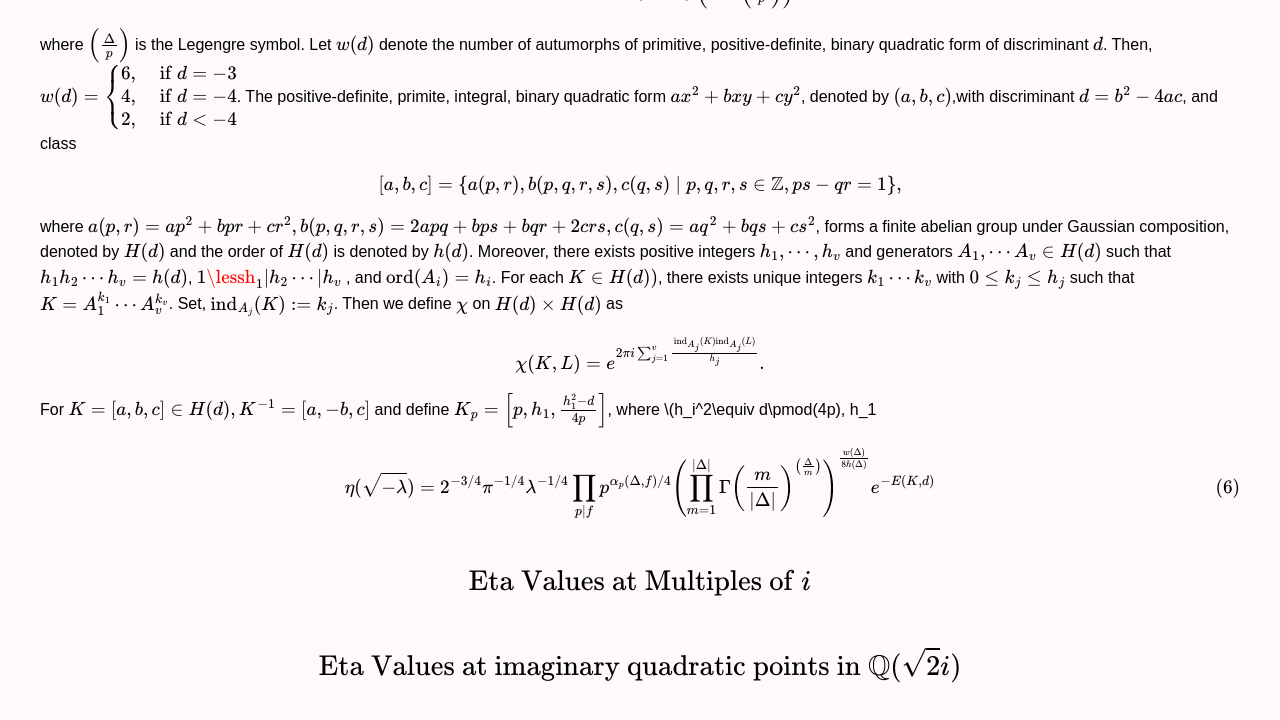
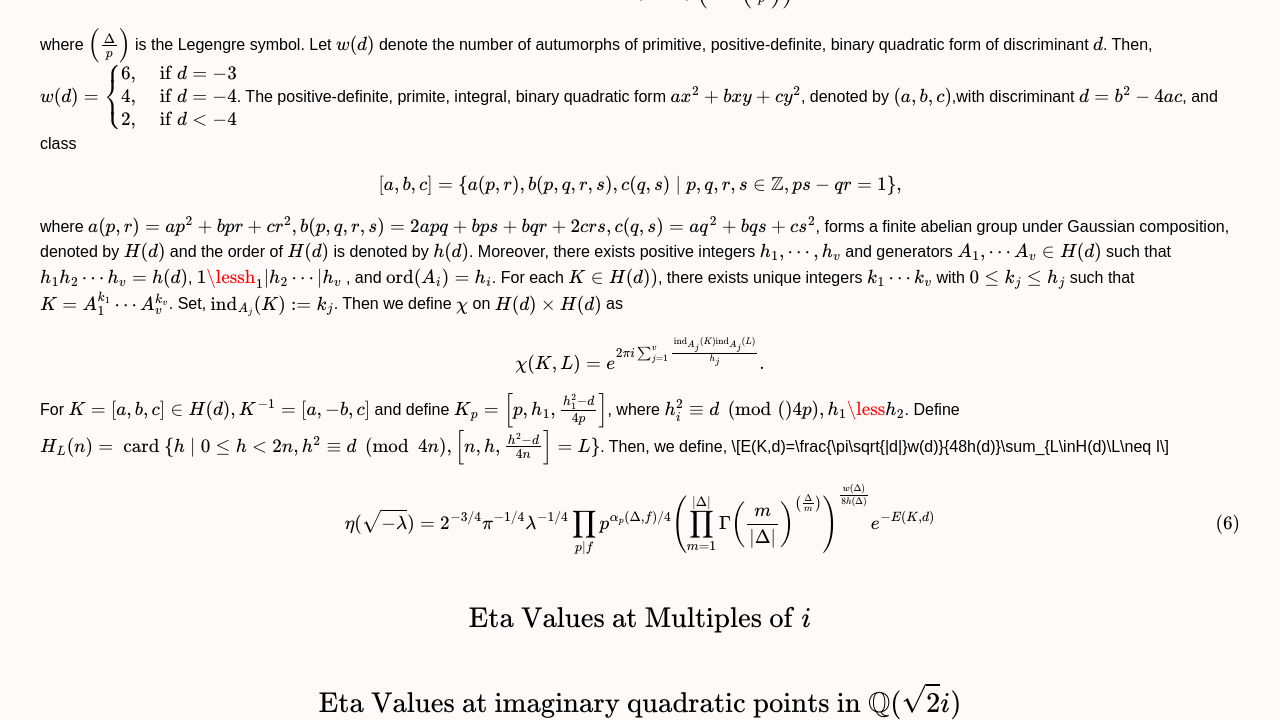
Before and after one commit to Kosutav1997/Dedekind-Eta-Database, a plain HTML site: page index.html in a window 1280 px wide. Shown: the part 1180-1900 px from the top of the page. Drawn offline with nearby package versions, Linux system fonts and the light colour scheme.

Commit message:
Update index.html

```diff
--- a/index.html
+++ b/index.html
@@ -246,7 +246,7 @@ Let \(\lambda \in \mathbb{N}, d=-4\lambda, \) such that \(d\equiv 0 \text{ or }
   \chi(K,L)=e^{2\pi i \sum_{j=1}^{v}\frac{\text{ind}_{A_j}(K) \text{ind}_{A_j}(L)}{h_j}}.
   \]
 
-  For \(K=[a,b,c]\in H(d), K^{-1}=[a,-b,c]\) and define \(K_p=\left[p, h_1, \frac{h_1^2-d}{4p}\right]\), where \(h_i^2\equiv d\pmod(4p), h_1<h_2\). Define \(H_L(n)=\text{ card } \{h \mid 0\leq h <2n, h^2\equiv d\pmod{4n}, \left[n,h,\frac{h^2-d}{4n}\right]=L\}\). Then, we define,
+  For \(K=[a,b,c]\in H(d), K^{-1}=[a,-b,c]\) and define \(K_p=\left[p, h_1, \frac{h_1^2-d}{4p}\right]\), where \(h_i^2\equiv d\pmod(4p), h_1\less h_2\). Define \(H_L(n)=\text{ card } \{h \mid 0\leq h <2n, h^2\equiv d\pmod{4n}, \left[n,h,\frac{h^2-d}{4n}\right]=L\}\). Then, we define,
 \[E(K,d)=\frac{\pi\sqrt{|d|}w(d)}{48h(d)}\sum_{L\inH(d)\\L\neq I\]
 
 
```
